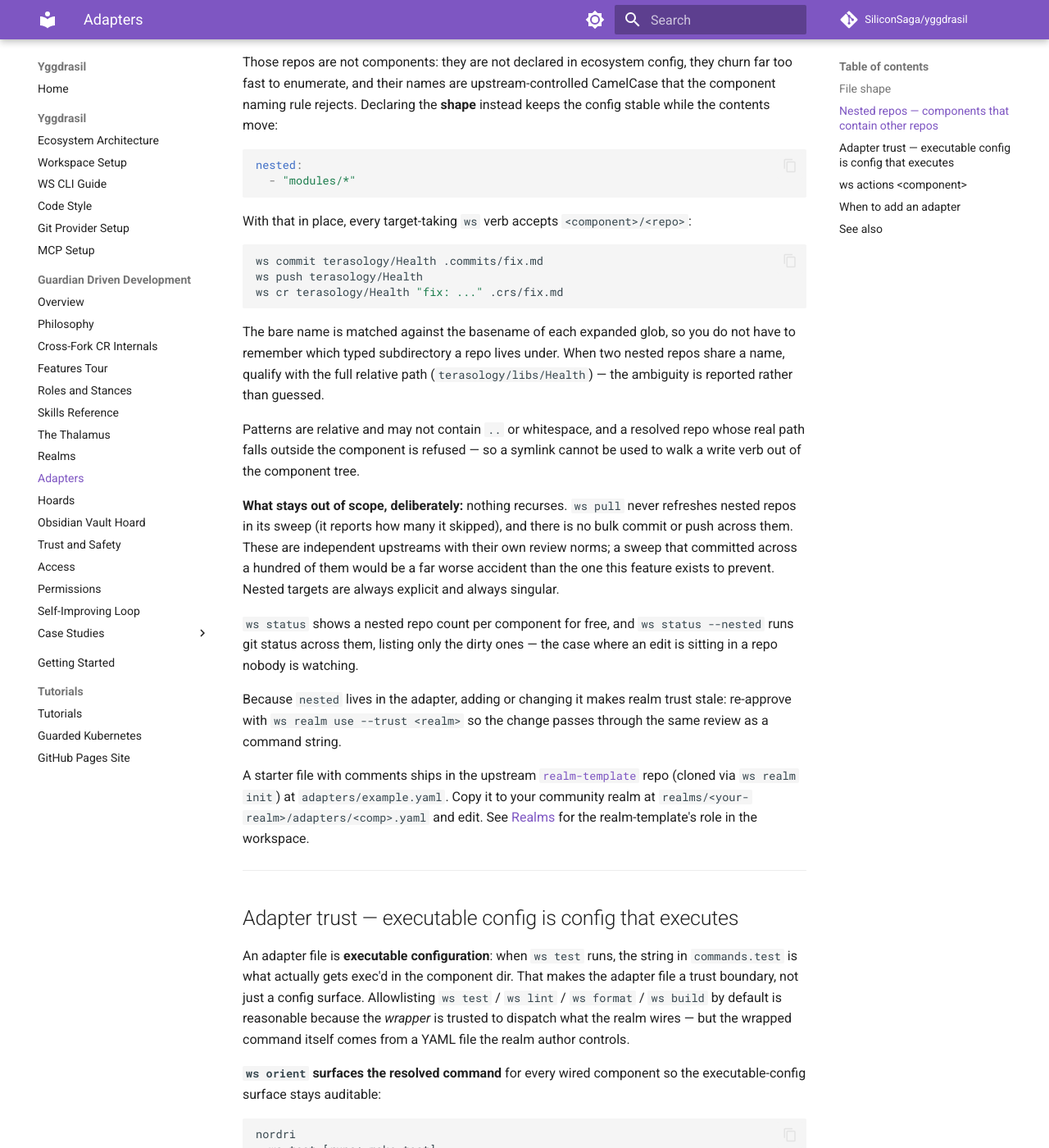
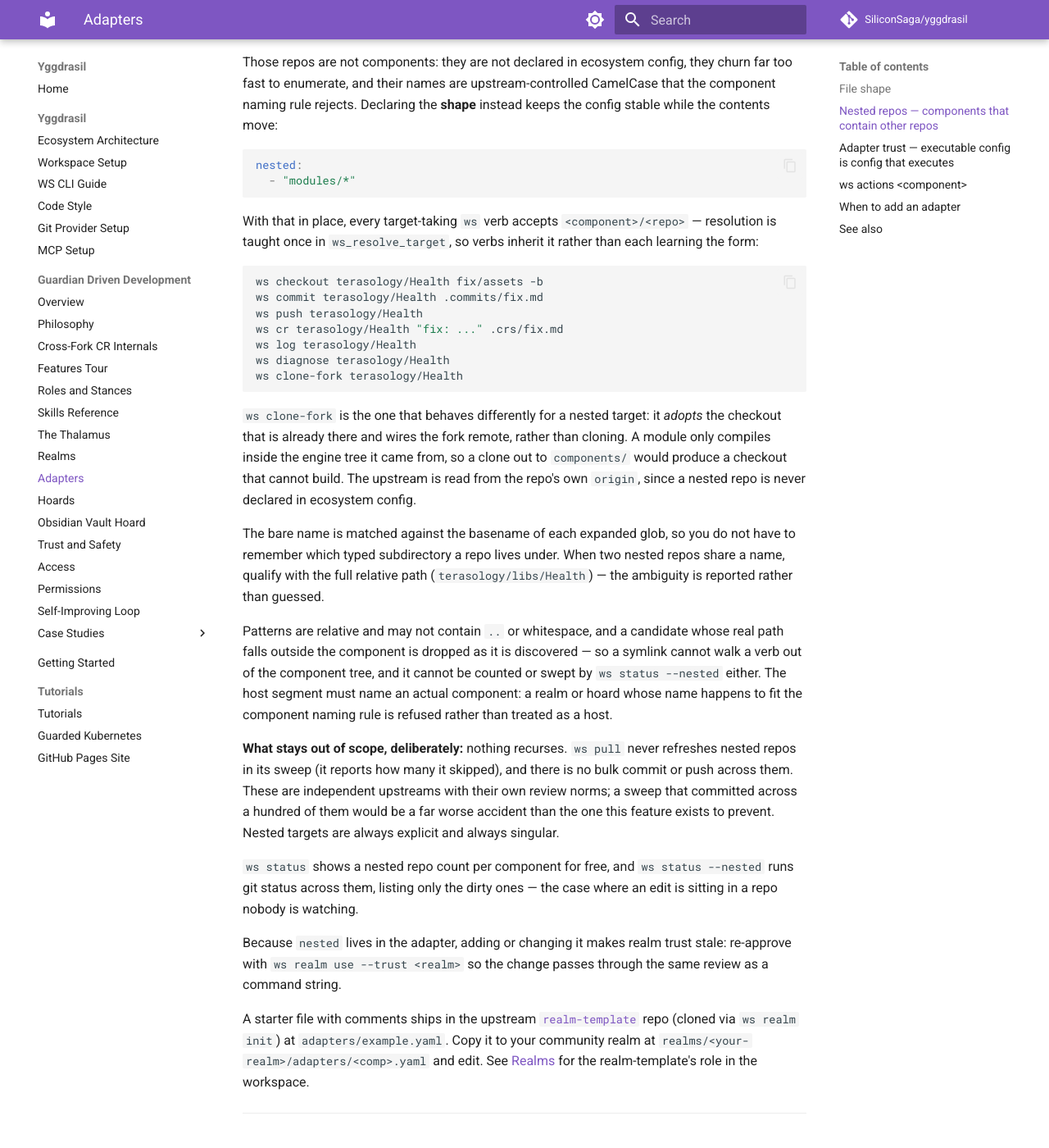
Before and after one commit to SiliconSaga/yggdrasil, an MkDocs documentation site: the page built from docs/gdd/adapters.md, in a window 1280 px wide and 1400 px high, scrolled down 1538 px. Shown: the whole window at 82% size. Built offline with MkDocs 1.6.1 and Material for MkDocs 9.7.7, drawn with Linux system fonts in a browser that asks for light colours; comment, search, counter and statistics services are not loaded.

Commit message:
docs: record nested targets in the changelog, and name every verb that takes one
None of this branch had a changelog entry, which for a release is the omission that matters: the file is where someone upgrading finds out a verb exists.

`adapters.md` named `commit`, `push` and `cr` as the verbs taking a nested target, from when those were the ones that worked. `checkout`, `log`, `diagnose` and `clone-fork` do too — resolution is taught once and inherited, so the list grows whenever a verb funnels through `ws_resolve_target`. `clone-fork` gets a paragraph of its own because it is the one that behaves differently: it adopts the checkout already on disk rather than cloning, since a module only compiles inside the engine tree it came from.

The containment sentence also understated what it now describes. It said a *resolved* repo outside the component is refused, which was true of naming one and silent about counting it — the gap this branch closed by moving the check to where candidates are produced. It now says what it does: dropped on discovery, so `ws status --nested` cannot sweep it either. The host segment must also name an actual component, since a realm or hoard whose name fits the component rule was previously accepted as one.

Co-Authored-By: Claude Opus 5 <noreply@anthropic.com>

````diff
--- a/docs/gdd/adapters.md
+++ b/docs/gdd/adapters.md
@@ -46,17 +46,23 @@ nested:
   - "modules/*"
 ```
 
-With that in place, every target-taking `ws` verb accepts `<component>/<repo>`:
+With that in place, every target-taking `ws` verb accepts `<component>/<repo>` — resolution is taught once in `ws_resolve_target`, so verbs inherit it rather than each learning the form:
 
 ```bash
+ws checkout terasology/Health fix/assets -b
 ws commit terasology/Health .commits/fix.md
 ws push terasology/Health
 ws cr terasology/Health "fix: ..." .crs/fix.md
+ws log terasology/Health
+ws diagnose terasology/Health
+ws clone-fork terasology/Health
 ```
+
+`ws clone-fork` is the one that behaves differently for a nested target: it *adopts* the checkout that is already there and wires the fork remote, rather than cloning. A module only compiles inside the engine tree it came from, so a clone out to `components/` would produce a checkout that cannot build. The upstream is read from the repo's own `origin`, since a nested repo is never declared in ecosystem config.
 
 The bare name is matched against the basename of each expanded glob, so you do not have to remember which typed subdirectory a repo lives under. When two nested repos share a name, qualify with the full relative path (`terasology/libs/Health`) — the ambiguity is reported rather than guessed.
 
-Patterns are relative and may not contain `..` or whitespace, and a resolved repo whose real path falls outside the component is refused — so a symlink cannot be used to walk a write verb out of the component tree.
+Patterns are relative and may not contain `..` or whitespace, and a candidate whose real path falls outside the component is dropped as it is discovered — so a symlink cannot walk a verb out of the component tree, and it cannot be counted or swept by `ws status --nested` either. The host segment must name an actual component: a realm or hoard whose name happens to fit the component naming rule is refused rather than treated as a host.
 
 **What stays out of scope, deliberately:** nothing recurses. `ws pull` never refreshes nested repos in its sweep (it reports how many it skipped), and there is no bulk commit or push across them. These are independent upstreams with their own review norms; a sweep that committed across a hundred of them would be a far worse accident than the one this feature exists to prevent. Nested targets are always explicit and always singular.
 
````
Also changed, not shown: CHANGELOG.md (+11 -0 lines).
